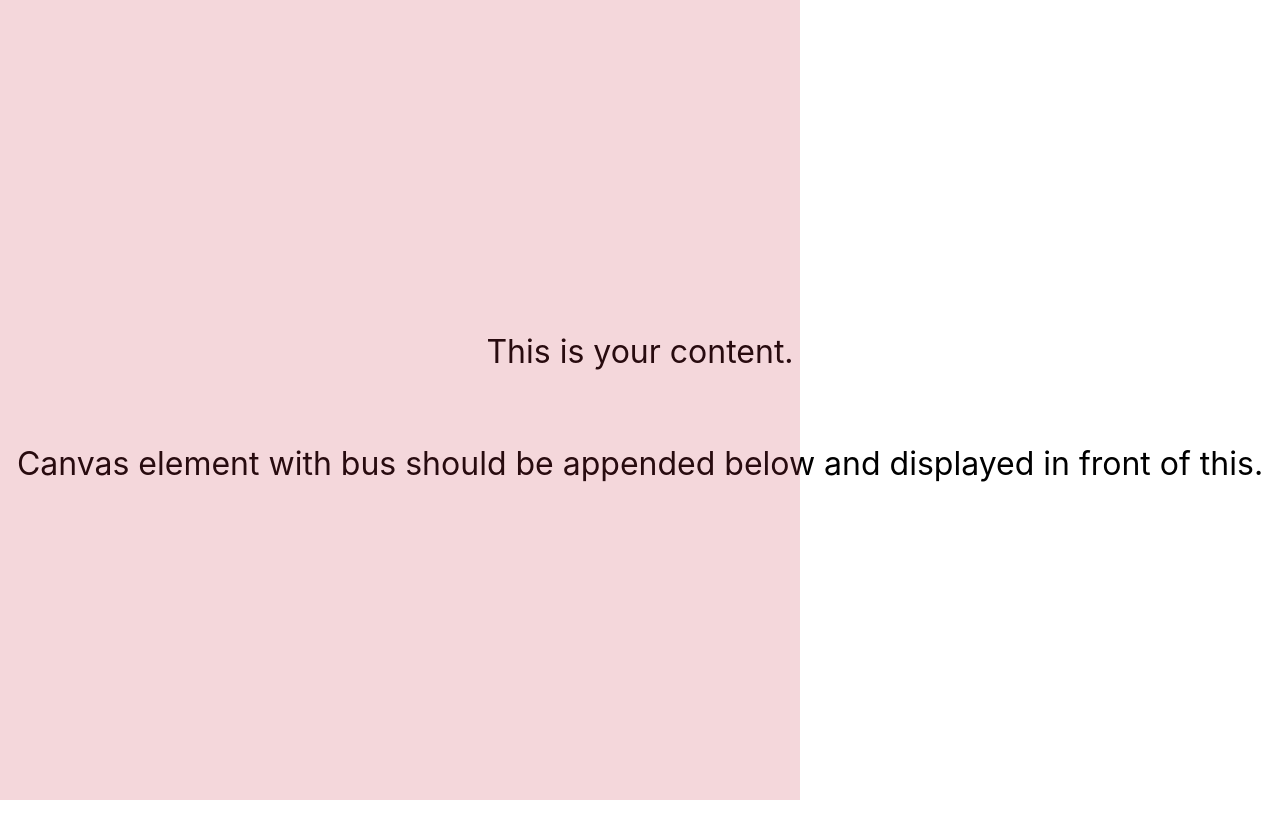
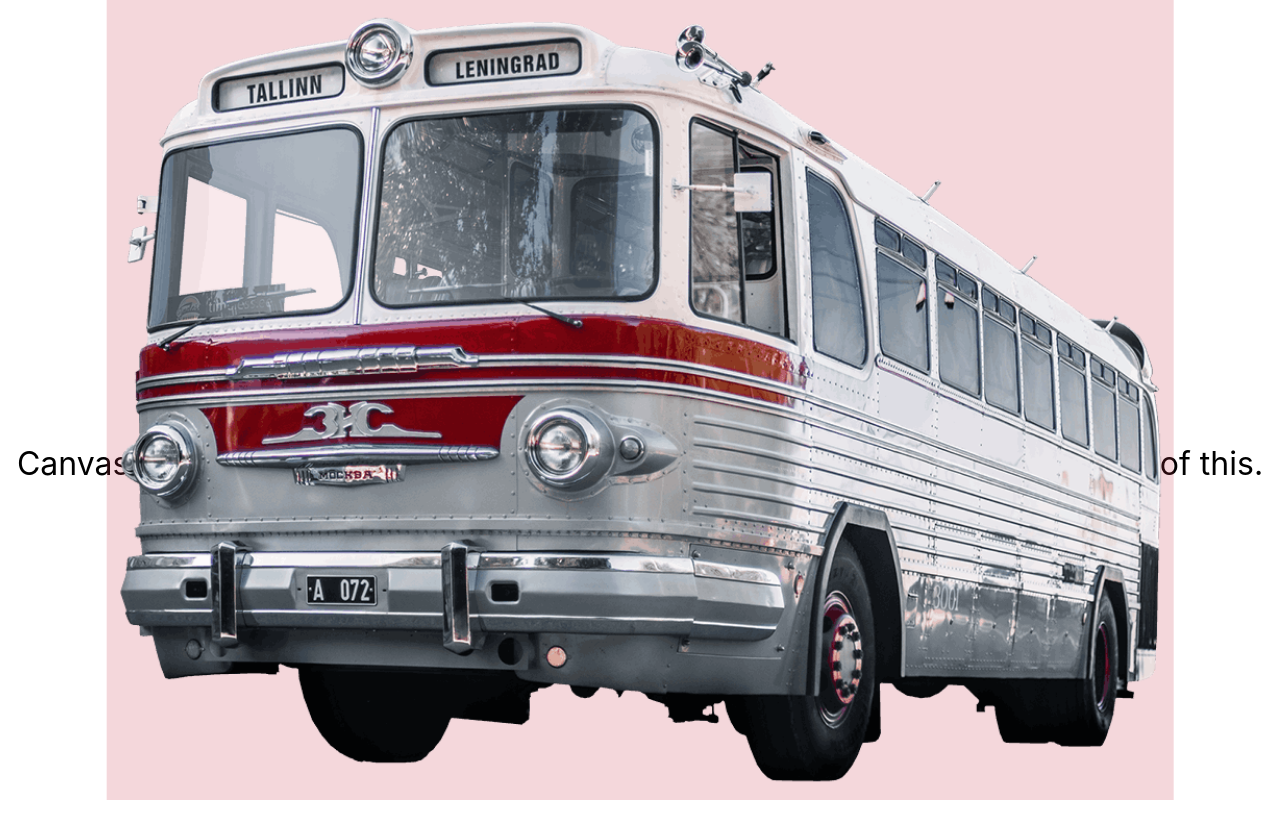
Before and after one commit to Knogobert/movethatbus.js, a website: page examples/index.html in a window 1280 px wide. Drawn offline with Linux system fonts and the light colour scheme; files that its build step writes are made by us from their sources.

Commit message:
feature(Bus): Added first working state for rendering the bus image

```diff
--- a/examples/index.html
+++ b/examples/index.html
@@ -6,6 +6,7 @@
     <meta http-equiv="X-UA-Compatible" content="ie=edge">
     <title>Move That Bus example</title>
     <style>
+        html, body { overflow: hidden; }
         main {
             height: 100vh;
             display: flex;
@@ -31,6 +32,7 @@
             Canvas element with bus should be appended below and displayed in front of this.
         </p>
     </main>
-    <script src="../lib/index.js"></script>
+    <!-- Include the script -->
+    <script src="../lib/movethatbus.js"></script>
 </body>
 </html>
--- a/package.json
+++ b/package.json
@@ -9,8 +9,8 @@
     "cz": "git-cz",
     "lint": "eslint ./src/**/*.js"
   },
-  "main": "lib/index.js",
-  "module": "lib/index.es.js",
+  "main": "lib/movethatbus.js",
+  "module": "lib/movethatbus.es.js",
   "files": [
     "lib"
   ],
--- a/rollup.config.js
+++ b/rollup.config.js
@@ -9,7 +9,7 @@ import cleanup from "rollup-plugin-cleanup";
 import del from "rollup-plugin-delete";
 
 export default {
-  input: "./src/index.js",
+  input: "./src/movethatbus.js",
   output: [{
       file: pkg.main,
       format: "cjs"
--- a/src/index.js
+++ /dev/null
@@ -1,18 +0,0 @@
-function createCanvas() {
-    const canvas = document.createElement('canvas');
-    canvas.id = "movethatbus";
-    canvas.style.width = "100vh";
-    canvas.style.height = "100vh";
-    canvas.style.position = "absolute";
-    canvas.style.top = "0";
-    canvas.style.left = "0";
-    canvas.style.background = "rgba(200,55,77,.2)"; // !refactor
-    return canvas;
-}
-
-function initThatBus() {
-    console.info('initThatBus');
-    document.body.appendChild(createCanvas());
-}
-
-initThatBus();
--- /dev/null
+++ b/src/movethatbus.js
@@ -0,0 +1,53 @@
+/**
+ * moveThatBus.js
+ *
+ * Use moveThatBus.settings to replace the default settings
+ */
+const moveThatBus = {
+    settings: {
+        busSrc: '../src/img/bus.png' // TODO: make sure path is correct
+    },
+    bus: new Image(),
+    createCanvas() {
+        const canvas = document.createElement('canvas');
+
+        // Bus image width
+        canvas.width = 1024;
+        canvas.height = 768;
+
+        // Base styling
+        canvas.id = "movethatbus";
+        canvas.style.height = "100vh";
+        canvas.style.objectFit = 'cover';
+        canvas.style.position = "fixed";
+        canvas.style.top = "50%";
+        canvas.style.left = "50%";
+        canvas.style.transform = 'translate(-50%, -50%)';
+        canvas.style.overflow = 'hidden';
+        canvas.style.background = "rgba(200,55,77,.2)"; // !refactor
+
+        return canvas;
+    },
+    draw(canvas) {
+        const ctx = canvas.getContext('2d');
+        ctx.drawImage(this.bus, 0, 0, canvas.width, canvas.height);
+
+        // window.requestAnimationFrame(this.draw(canvas));
+    },
+    init() {
+        console.info('initThatBus');
+        this.bus.src = this.settings.busSrc;
+        const canvas = this.createCanvas();
+        document.body.appendChild(canvas);
+
+        // Draw bus
+        this.bus.onload = () => {
+            this.draw(canvas);
+            // window.requestAnimationFrame(this.draw(canvas));
+        }
+    }
+}
+
+moveThatBus.init();
+
+// export default moveThatBus;
```
Also changed, not shown: README.md.
